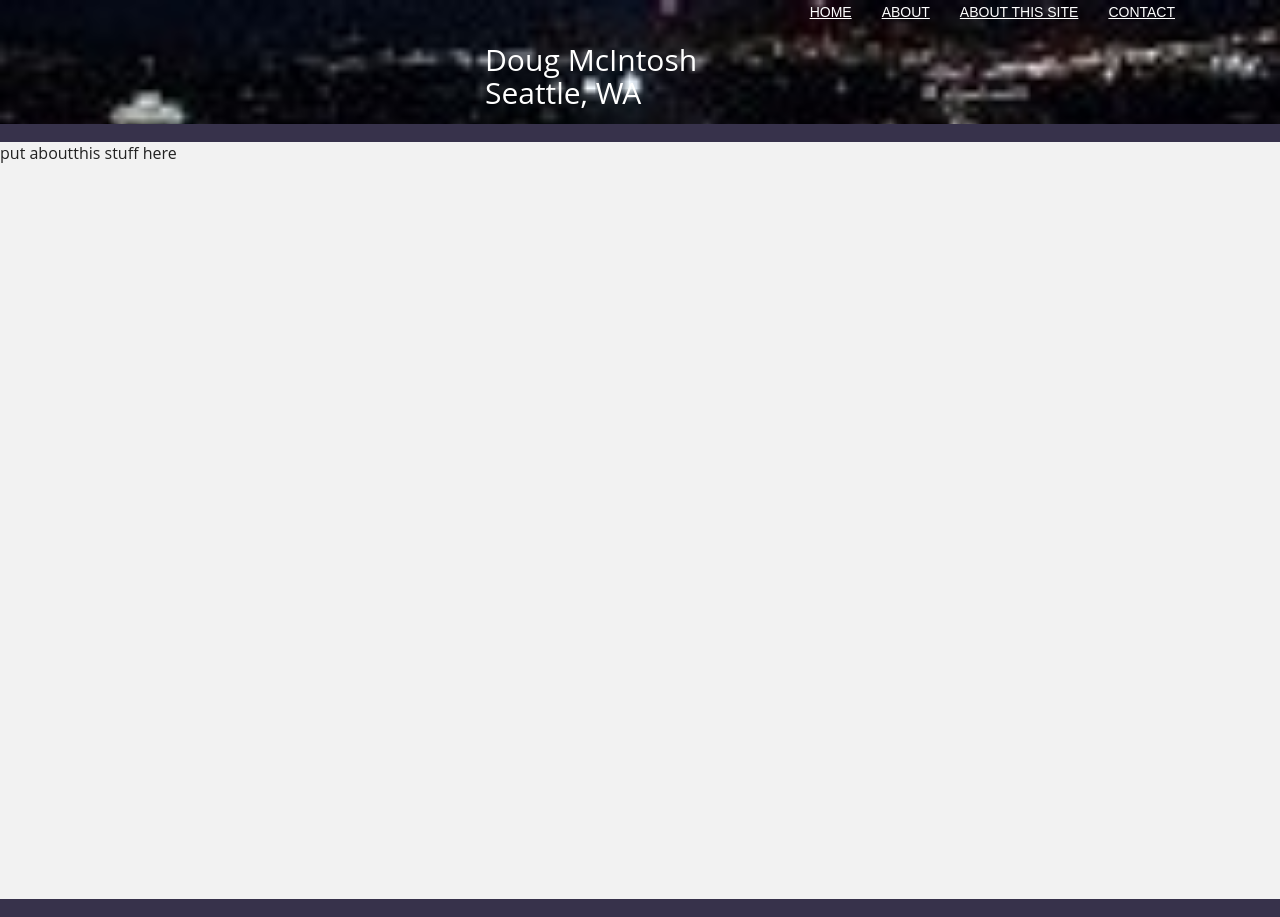
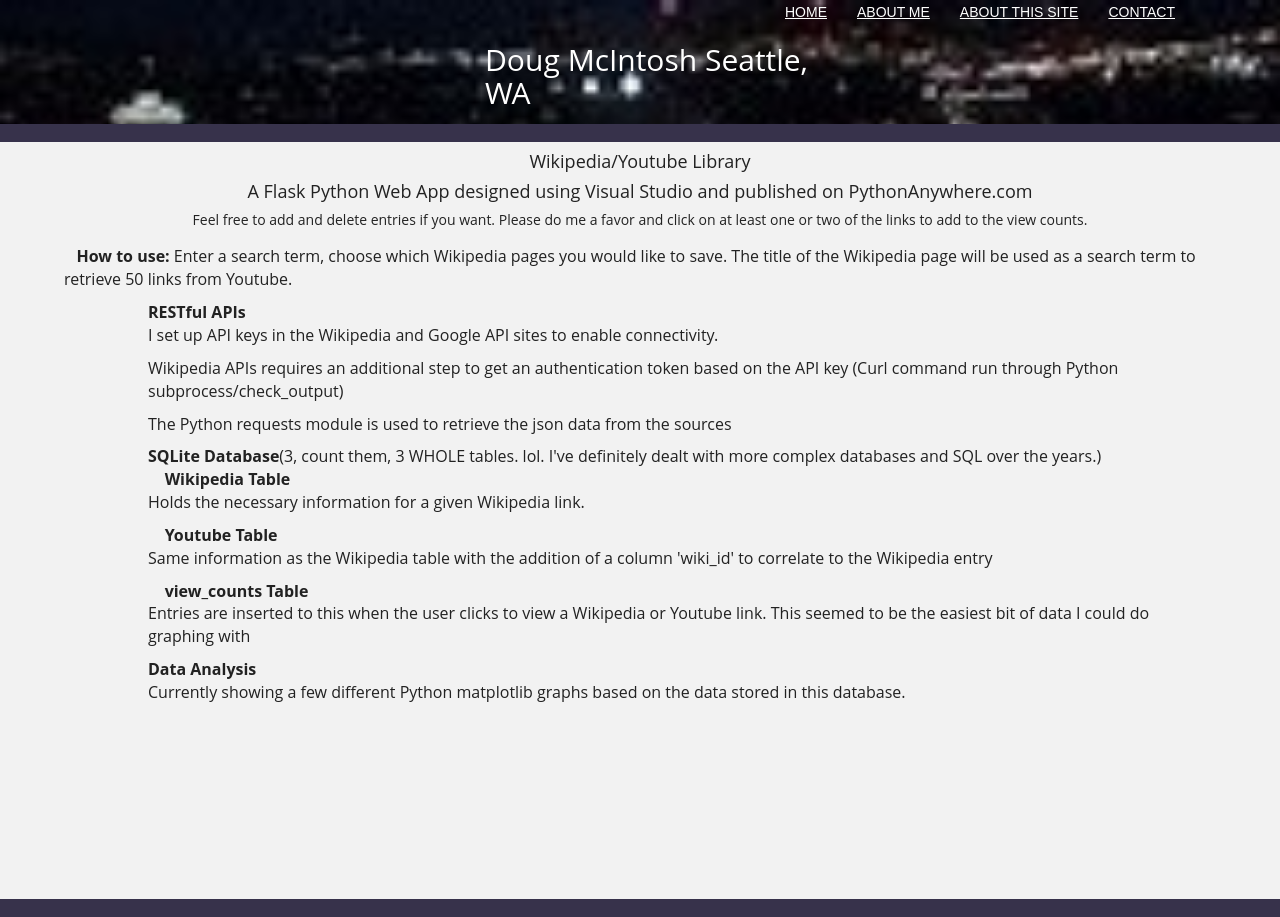
Before and after one commit to JackManu/portfolio, a Flask app: page /aboutthis in a window 1280 px wide. Run offline with Flask 3, Linux system fonts and the light colour scheme; some libraries are stand-ins or nearby versions.

Commit message:
added aboutme and about this.  fixed a few other things.

```diff
--- a/main.py
+++ b/main.py
@@ -113,9 +113,10 @@
         print(f"Alert from DB_Helper: {each}")
     db_content=get_db()
     return render_template("wiki_search.html",db_content=db_content)
-@app.route("/wiki_search")
+@app.route("/wiki_search",methods=['GET','POST'])
 def wiki_search():
     content=get_db()
+    #print(f"Before render search: {json.dumps(content,indent=2)}")
     return render_template("wiki_search.html",db_content=content)
 
 @app.route("/wiki_search_results",methods=['POST'])
@@ -174,13 +175,36 @@
    content=get_db()
    return render_template("wiki_search.html",db_content=content)
 
-@app.route('/view_type_counts')
-def view_type_counts():
+@app.route('/data_analysis',methods=['GET','POST'])
+def data_analysis():
+    mydv=My_DV()
     content={}
-    mydv=My_DV()
+    content['types']=['View_Counts_by_Topic','View_Counts_by_Type','Wikipedia_Inventory','Wordcloud_by_Topic']
+    content['graphs']={}
+
+    print(f"In data_analysis: {request.args}")
+    '''
     content['view_counts']=mydv.wiki_youtube_views()
+    content['Wikipedia Inventory']=mydv.wiki_inventory_by_topic()
+    content['Counts by Topic']=mydv.views_by_topic()
+    content['Wordcloud by Topic']=mydv.views_wordcloud()
+    '''
+    graph=request.args.get('graph')
+    print(f"Graph is {graph}")
 
+    if graph:
+            if graph=='View_Counts_by_Type':
+                content['graphs']['view_counts']=mydv.wiki_youtube_views()
+            if graph=='Wikipedia_Inventory':
+                content['graphs']['Wikipedia_Inventory']=mydv.wiki_inventory_by_topic()
+            if graph=='View_Counts_by_Topic':
+                content['graphs']['Counts_by_Topic']=mydv.views_by_topic()
+            if graph=='Wordcloud_by_Topic':
+                content['graphs']['Wordcloud_by_Topic']=mydv.views_wordcloud()
+
+    #print(f"Before render output is : {json.dumps(content,indent=2)}")
     return render_template("data_analysis.html",content=content)
+
 @app.route('/inventory_graph')
 def inventory_graph():
     content={}
@@ -188,23 +212,6 @@
     content['Wikipedia Inventory']=mydv.wiki_inventory_by_topic()
 
     return render_template("data_analysis.html",content=content)
-
-@app.route('/views_by_topic')
-def views_by_topic():
-    content={}
-    mydv=My_DV()
-    content['Counts by Topic']=mydv.views_by_topic()
-
-    return render_template("data_analysis.html",content=content)
-
-@app.route('/views_wordcloud')
-def views_wordcloud():
-    content={}
-    mydv=My_DV()
-    content['Wordcloud by Topic']=mydv.views_wordcloud()
-
-    return render_template("data_analysis.html",content=content)
-
 
 @app.route('/')
 @app.route('/index')
--- a/static/styles/style.css
+++ b/static/styles/style.css
@@ -2,10 +2,21 @@
  * Author: Akash Bhadange
  */
 /* The Modal (background) */
-
+.tab {
+    display: inline-block;
+    margin-left: 20px;
+}
 input[type='submit'] {
     background-color: #37324b;
     color: white;
+}
+.full-width-button {
+    width: 100%;
+    padding: 10px;
+    background-color: white;
+    color: #37324b;
+    border: none; /* Remove border */
+    cursor: pointer; /* Pointer/hand icon */
 }
 input[type='submit']:active {
     transform: translateY(3px);
@@ -48,7 +59,7 @@
     background-color: black;
 }
 table {
-    width: 85vw;
+    width: 80vw;
     border: 1px solid black;
     overflow-y: scroll;
     margin-left: 2vw;
@@ -92,11 +103,14 @@
 .clickable-cell {
     cursor: pointer;
     padding: 10px;
-    border: 1px solid #000;
+    /*border: 1px solid #000;*/
 }
 
+.clickable-cell:active {
+    background-color: #37324b;
+}
 .clickable-cell:hover {
-    background-color: #37324b !important;
+    background-color: lightgrey !important;
 }
 /* CSS animation */
 @-webkit-keyframes fadeIn {
@@ -249,9 +263,10 @@
 /* Case study */
 .case-study .col-md-12 {
   /*transform: translateY(-80px);
-  -webkit-transform: translateY(-80px);*/
-  /*padding: 5em 3em;*/
+  -webkit-transform: translateY(-80px);
+  padding: 5em 3em;*/
   background-color: #fff;
+  height:45vh !important
   box-shadow: 0 0 100px rgba(0, 0, 0, 0.15);
 }
 h4.sub-heading {
@@ -293,8 +308,8 @@
 
 .swiper-container {
     width: 100%;
-    height: 75%;
-    padding: 4em 1em;
+    height: 100%;
+    padding: 2em 2em;
     display: inline-block;
     background: #37324b;
 }
@@ -313,11 +328,11 @@
   text-align: center;
 }
 .client-box .client-logo {
-  max-height: 120px;
+    max-height: 120px;
 }
 .client-box h3.title {
-  color: #37324b;
-  margin-bottom: 2em;
+    color: #37324b;
+    margin-bottom: 2em;
 }
 .client-box p.tag {
   color: #37324b;
--- a/templates/aboutthis.html
+++ b/templates/aboutthis.html
@@ -2,5 +2,43 @@
 
 {% block title %}Doug McIntosh{% endblock %}
 {% block content %}
-<p>  put aboutthis stuff here</p>
+<div style="text-align:center;height:65vh;overflow-y:scroll">
+  <h4>Wikipedia/Youtube Library</h4>
+  <h4>A Flask Python Web App designed using Visual Studio and published on PythonAnywhere.com</h4>
+  <h5>Feel free to add and delete entries if you want. Please do me a favor and click on at least one or two of the links to add to the view counts.</h5>
+ <div style="text-align: left;margin-left:5vw;margin-top:2vh;margin-bottom:2vh;margin-right:5vw">
+  <p >&nbsp&nbsp&nbsp<b>How to use: </b>Enter a search term, choose which Wikipedia pages you would like to save. The title of the Wikipedia page will be used as a search term to retrieve 50 links from Youtube.</p>
+  <!--<a  href="https://github.com/JackManu/portfolio" target="_blank">My GitHub Repository for this project</a>-->
+
+  <div style="height: 50vh; overflow-y: scroll;margin-bottom:10vh">
+    <ul style="list-style-type:disc !important;padding-left:5vw !important" class="tab">
+        <li><b>RESTful APIs</b>
+          <p>I set up API keys in the Wikipedia and Google API sites to enable connectivity.</p>
+          <p>Wikipedia APIs requires an additional step to get an authentication token based on the API key (Curl command run through Python subprocess/check_output)</p>
+          <p>The Python requests module is used to retrieve the json data from the sources</p>
+        </li>
+        <li><b>SQLite Database</b>(3, count them, 3 WHOLE tables. lol.  I've definitely dealt with more complex databases and SQL over the years.)
+            <ul>
+                <li>
+                    &nbsp&nbsp&nbsp&nbsp<b>Wikipedia Table</b>
+                    <p>Holds the necessary information for a given Wikipedia link.</p>
+                </li>
+                <li>
+                    &nbsp&nbsp&nbsp&nbsp<b>Youtube Table</b>
+                    <p>Same information as the Wikipedia table with the addition of a column 'wiki_id' to correlate to the Wikipedia entry</p>
+                </li>
+                <li>
+                    &nbsp&nbsp&nbsp&nbsp<b>view_counts Table</b>
+                    <p>Entries are inserted to this when the user clicks to view a Wikipedia or Youtube link. This seemed to be the easiest bit of data I could do graphing with</p>
+                </li>
+            </ul>
+        </li>
+        <li>
+            <b>Data Analysis</b>
+            <p>Currently showing a few different Python matplotlib graphs based on the data stored in this database.</p>
+        </li>
+    </ul>
+  </div>
+ </div>
+</div>
 {% endblock%}
--- a/templates/index.html
+++ b/templates/index.html
@@ -22,12 +22,12 @@
                 <div class="col-md-6 col-md-offset-6 col-xs-2">
                     <ul class="main-nav">
                         <li><a href="{{url_for('index')}}">Home</a></li>
-                        <li><a href="{{url_for('aboutme')}}">About</a></li>
+                        <li><a href="{{url_for('aboutme')}}">About Me</a></li>
                         <li><a href="{{url_for('aboutthis')}}">About This Site</a></li>
                         <li><a href="http://www.linkedin.com/in/doug-mcintosh">Contact</a></li>
                     </ul>
                     <div>
-                        <h2 class="col-md-6 col-md-pull-4 col-xs-8">Doug McIntosh  Seattle, WA</h2>
+                        <h2 class="col-md-8 col-md-pull-4 col-xs-8">Doug McIntosh  Seattle, WA</h2>
                     </div>
                 </div>
             </div>
@@ -47,19 +47,16 @@
                                 <h3 class="text-left"><a href="{{url_for('wiki_search')}}">Wiki/Youtube Library</a></h3>
                             </div>
                             <div class="swiper-slide client-box">
-                                <h3 class="text-left"><a href="{{url_for('inventory_graph')}}">Wiki Inventory Graph</a></h3>
+                                <h3 class="text-left"><a href="{{url_for('data_analysis')}}">Data Visualization</a></h3>
                             </div>
                             <div class="swiper-slide client-box">
-                                <h3 class="text-left"><a href="{{url_for('view_type_counts')}}">View Type Counts</a></h3>
+                                <h3 class="text-left"><a href="{{url_for('aboutthis')}}">any</a></h3>
                             </div>
                             <div class="swiper-slide client-box">
-                                <h3 class="text-left"><a href="{{url_for('views_by_topic')}}">Views by Topic</a></h3>
+                                <h3 class="text-left"><a href="{{url_for('aboutthis')}}">other</a></h3>
                             </div>
                             <div class="swiper-slide client-box">
-                                <h3 class="text-left"><a href="{{url_for('views_wordcloud')}}">Wordcloud Views by Topic</a></h3>
-                            </div>
-                            <div class="swiper-slide client-box">
-                                <h3 class="text-left"><a href="{{url_for('aboutme')}}">appreciated</a></h3>
+                                <h3 class="text-left"><a href="{{url_for('aboutthis')}}">ideas are appreciated</a></h3>
                             </div>
                         </div>
                     </div>
```
Also changed, not shown: templates/WebPage1.html (deleted, +0 -11 lines), templates/aboutme.html (+14 -2 lines), templates/data_analysis.html (+20 -12 lines), templates/wiki_search.html (+6 -9 lines), DB/portfolio.db, static/assets/me_and_Sam.jpg (added), 2 other files.
